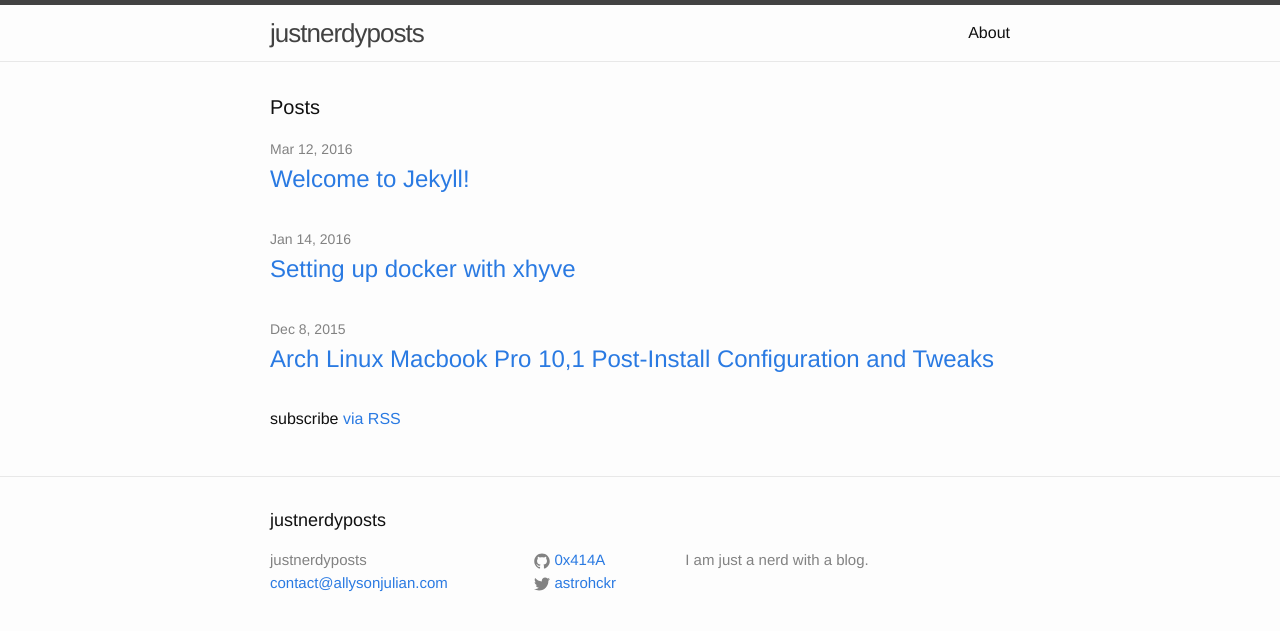
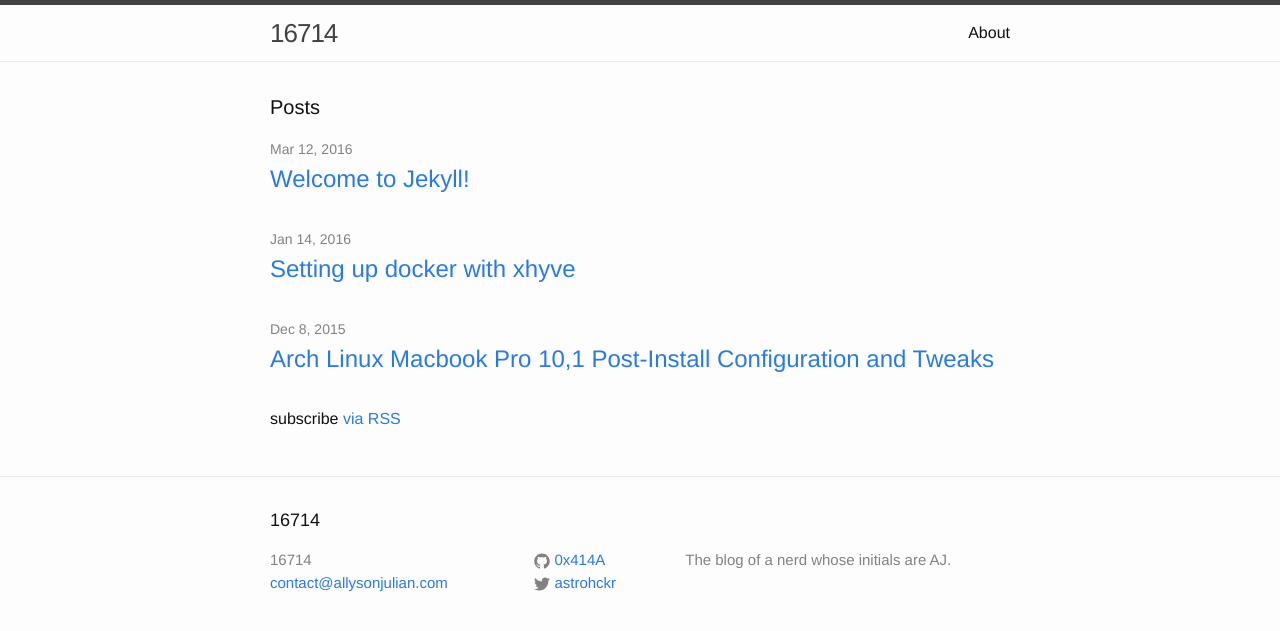
Before and after one commit to 0x414A/0x414a.github.io, a Jekyll site: the page built from index.html, in a window 1280 px wide. Shown: the top 631 px of the page. Built offline with Jekyll 4.4.1, drawn with Linux system fonts in a browser that asks for light colours.

Commit message:
Updated again

```diff
--- a/_config.yml
+++ b/_config.yml
@@ -6,10 +6,10 @@
 # 'jekyll serve'. If you change this file, please restart the server process.
 
 # Site settings
-title: justnerdyposts
+title: 0x414A
 email: contact@allysonjulian.com
 description: > # this means to ignore newlines until "baseurl:"
-  I am just a nerd with a blog.
+  The blog of a nerd whose initials are AJ.
 
 
 baseurl: "" # the subpath of your site, e.g. /blog
```
